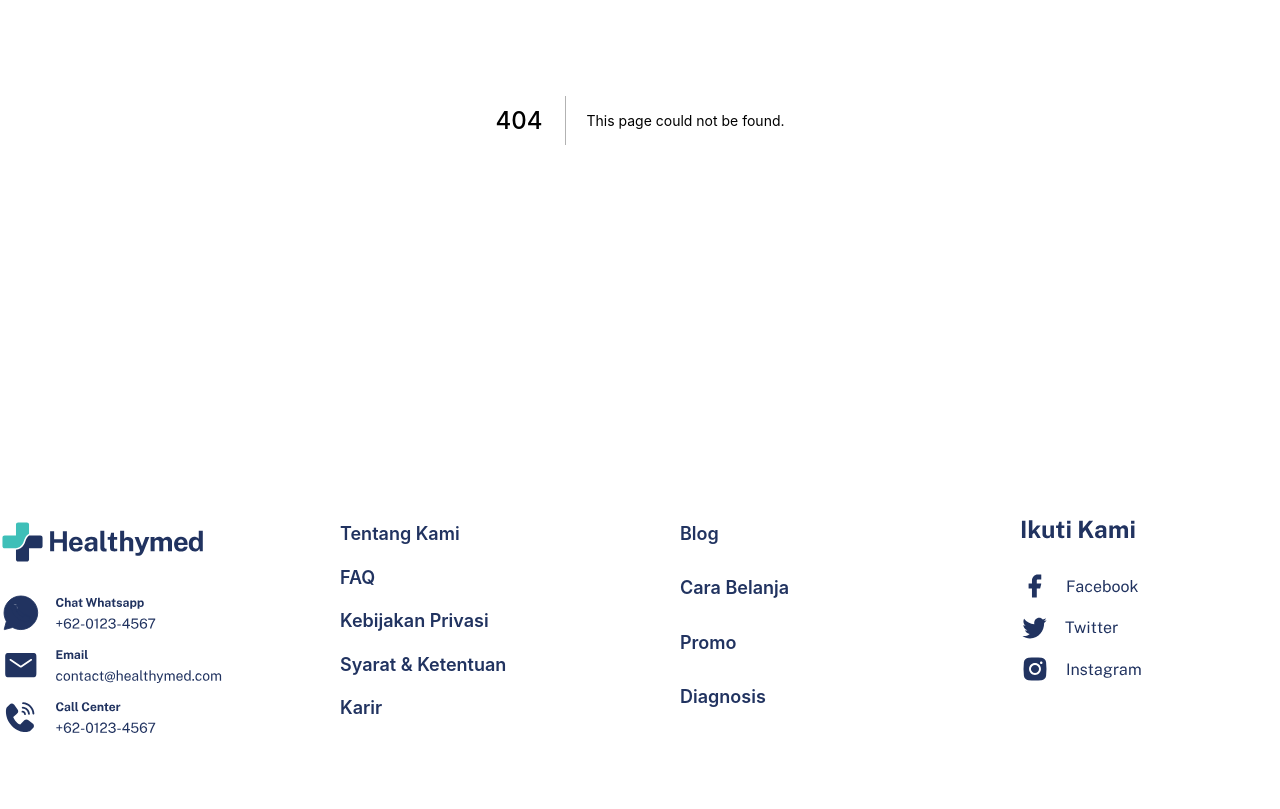
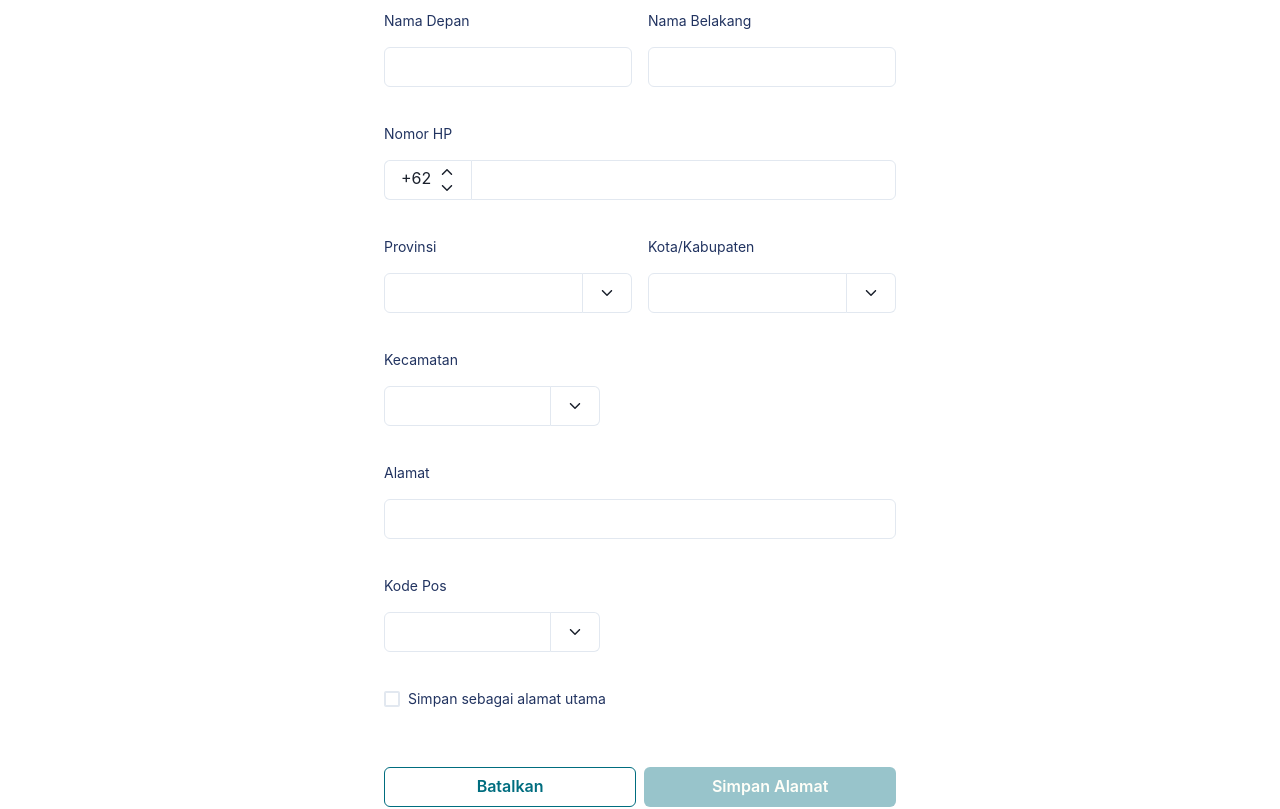
Before and after one commit to purwadhikafullstack/jcwd-2002-03-fe, a Next.js app: page /address-form in a window 1280 px wide. Before the commit this address had no page. Shown: the part 280-1089 px from the top of the page. Before the commit the page ends 1050 px from the top, so only its background shows below. Built offline with nearby package versions, Linux system fonts and the light colour scheme.

Commit message:
added ui productlist and address form ui only (#16)

```diff
--- a/package.json
+++ b/package.json
@@ -13,6 +13,7 @@
     "@chakra-ui/react": "^2.1.2",
     "@emotion/react": "^11.9.0",
     "@emotion/styled": "^11.8.1",
+    "formik": "^2.2.9",
     "framer-motion": "^6.3.10",
     "next": "12.1.6",
     "react": "18.1.0",
@@ -21,7 +22,8 @@
     "react-icons": "^4.4.0",
     "react-router-dom": "^6.3.0",
     "react-slick": "^0.29.0",
-    "slick-carousel": "^1.8.1"
+    "slick-carousel": "^1.8.1",
+    "yup": "^0.32.11"
   },
   "devDependencies": {
     "eslint": "^8.17.0",
--- /dev/null
+++ b/src/component/AddressFormComponent.jsx
@@ -0,0 +1,174 @@
+import {
+  Box,
+  Button,
+  Checkbox,
+  Input,
+  Stack,
+  Text,
+  InputGroup,
+  InputLeftAddon,
+  InputRightAddon,
+  Icon,
+  GridItem,
+  Grid,
+} from "@chakra-ui/react";
+import { useFormik } from "formik";
+import * as Yup from "yup";
+import { IoIosArrowDown, IoIosArrowUp } from "react-icons/io";
+import { useState } from "react";
+
+const AddressFormComponent = () => {
+  const [isDisabled, setIsDisabled] = useState(true);
+  const formik = useFormik({
+    initialValues: {
+      labelAlamat: "",
+      namaDepan: "",
+      namaBelakang: "",
+      nomorHp: "",
+      provinsi: "",
+      kotaKabupaten: "",
+      kecamatan: "",
+      alamat: "",
+      kodePos: "",
+    },
+
+    validationSchema: Yup.object().shape({
+      labelAlamat: Yup.string().required("This field is required"),
+      namaDepan: Yup.string().required("This field is required"),
+      namaBelakang: Yup.string().required("This field is required"),
+      nomorHp: Yup.string().required("This field is required"),
+      provinsi: Yup.string().required("This field is required"),
+      kotaKabupaten: Yup.string().required("This field is required"),
+      kecamatan: Yup.string().required("This field is required"),
+      alamat: Yup.string().required("This field is required"),
+      kodePos: Yup.string().required("This field is required"),
+    }),
+    validateOnChange: false,
+    onSubmit: (values) => {},
+  });
+  const inputHandler = (event) => {
+    const { value, name, checked } = event.target;
+    formik.setFieldValue(name, value);
+  };
+
+  return (
+    <Box
+      display={["block", "block", "block"]}
+      mx="auto"
+      w={["90%", "60%", "40%"]}
+      mb="100px"
+      justifyContent={"center"}
+    >
+      <Text mb="68px" variant="title">
+        Alamat Pengiriman
+      </Text>
+      <Text mb="16px" variant="mini-title">
+        Label Alamat
+      </Text>
+      <Input onChange={inputHandler} name="labelAlamat" />
+      <Text mt="52px" mb="36px" variant="mini-title">
+        Info Penerima
+      </Text>
+      <Grid templateColumns={["repeat(1, 1fr)", "repeat(2, 1fr)"]} gap={[0, 4, 4]}>
+        <GridItem colspan={[1, 1, 1]} mb="36px">
+          <Text mb="16px" variant="caption">
+            Nama Depan
+          </Text>
+          <Input onChange={inputHandler} name="namaDepan" />
+        </GridItem>
+        <GridItem colspan={[1, 1, 1]}>
+          <Text mb="16px" variant="caption">
+            Nama Belakang
+          </Text>
+          <Input onChange={inputHandler} name="namaBelakang" />
+        </GridItem>
+      </Grid>
+      <Text mb="16px" variant="caption">
+        Nomor HP
+      </Text>
+      <InputGroup>
+        <InputLeftAddon
+          bg="white"
+          children={
+            <Stack direction="row">
+              <Text pt="2px">+62</Text>
+              <Stack spacing="-0.5">
+                <Icon as={IoIosArrowUp} />
+                <Icon as={IoIosArrowDown} />
+              </Stack>
+            </Stack>
+          }
+        />
+        <Input mb="36px" type="tel" onChange={inputHandler} name="nomorHp" />
+      </InputGroup>
+      <Grid templateColumns="repeat(2, 1fr)" gap={4}>
+        <GridItem colspan={[2, 1, 1]} mb="36px">
+          <Text mb="16px" variant="caption">
+            Provinsi
+          </Text>
+          <InputGroup>
+            <Input onChange={inputHandler} name="provinsi" />
+            <InputRightAddon
+              bg="white"
+              children={<Icon as={IoIosArrowDown} />}
+            />
+          </InputGroup>
+        </GridItem>
+        <GridItem colspan={[2, 1, 1]}>
+          <Text mb="16px" variant="caption">
+            Kota/Kabupaten
+          </Text>
+          <InputGroup>
+            <Input onChange={inputHandler} name="kotaKabupaten" />
+            <InputRightAddon
+              bg="white"
+              children={<Icon as={IoIosArrowDown} />}
+            />
+          </InputGroup>
+        </GridItem>
+      </Grid>
+      <Text mb="16px" variant="caption">
+        Kecamatan
+      </Text>
+      <InputGroup w="215.5px">
+        <Input mb="36px" onChange={inputHandler} name="kecamatan" />
+        <InputRightAddon bg="white" children={<Icon as={IoIosArrowDown} />} />
+      </InputGroup>
+      <Text mb="16px" variant="caption">
+        Alamat
+      </Text>
+      <Input mb="36px" onChange={inputHandler} name="alamat" />
+      <Text mb="16px" variant="caption">
+        Kode Pos
+      </Text>
+      <InputGroup w="216px">
+        <Input mb="36px" onChange={inputHandler} name="kodePos" />
+        <InputRightAddon bg="white" children={<Icon as={IoIosArrowDown} />} />
+      </InputGroup>
+      <Stack>
+        <Checkbox onChange={inputHandler} mb="50px">
+          <Text variant="caption">Simpan sebagai alamat utama</Text>
+        </Checkbox>
+        <Stack direction="row" justifyContent="space-between">
+          <Button variant="main-outline" w="300px">
+            <Text>Batalkan</Text>
+          </Button>
+          <Button
+            // tinggal formik.values. apa trs dibalik tandaseru
+            isDisabled={formik.values}
+            _hover={{
+              bgColor: "#006D7F",
+              color: "#FFFFF0",
+            }}
+            variant="main"
+            w="300px"
+            onClick={formik.handleSubmit}
+          >
+            <Text>Simpan Alamat</Text>
+          </Button>
+        </Stack>
+      </Stack>
+    </Box>
+  );
+};
+export default AddressFormComponent;
--- a/src/component/LeftCategory.jsx
+++ b/src/component/LeftCategory.jsx
@@ -33,11 +33,11 @@ const LeftCategory = () => {
   return (
     <Box
       boxShadow=" 1px 2px 3px 4px rgba(237,248,248)"
-      marginLeft="20px"
       marginBottom="10px"
       w="280px"
       maxH="1370px"
       borderRadius="16px"
+      display={["none", "grid", "grid"]}
     >
       <Box pl="33px" mb="-6.5px" pt="24px">
         <Button variant="main-outline" w="211px">
--- a/src/component/ProductCard.jsx
+++ b/src/component/ProductCard.jsx
@@ -18,7 +18,6 @@ const ProductCard = () => {
       borderRadius="xl"
       overflow="hidden"
       boxShadow=" 1px 2px 3px 4px rgba(245,251,251)"
-      mr="5px"
       mb="5px"
       _hover={{
         boxShadow: " 1px 2px 3px 4px rgba(237,248,248)",
--- a/src/component/UpLeftCategory.jsx
+++ b/src/component/UpLeftCategory.jsx
@@ -16,11 +16,11 @@ const UpLeftCategory = () => {
   return (
     <Box
       boxShadow=" 1px 2px 3px 4px rgba(237,248,248)"
-      marginLeft="20px"
       marginBottom="40px"
       maxW="280px"
       maxH="309px"
       borderRadius="16px"
+      display={["none", "grid", "grid"]}
     >
       <Stack pl="28px" py="29px" pr="28px">
         <Stack direction="row" justifyContent="space-between">
--- a/src/component/UrutanProList.jsx
+++ b/src/component/UrutanProList.jsx
@@ -20,7 +20,6 @@ const UrutanProList = () => {
       bg="white"
       borderRadius="8px"
       border="1px solid #E5E7E9"
-      ml="10px"
       position="absolute"
       style={{ zIndex: 10 }}
     >
--- /dev/null
+++ b/src/pages/address-form.jsx
@@ -0,0 +1,7 @@
+import AddressFormComponent from "component/AddressFormComponent";
+
+const AddressForm = () => {
+  return <AddressFormComponent />;
+};
+
+export default AddressForm;
```
Also changed, not shown: src/pages/product-list.jsx (+18 -13 lines), 2 other files (tests, documents, lock files or other folders).
